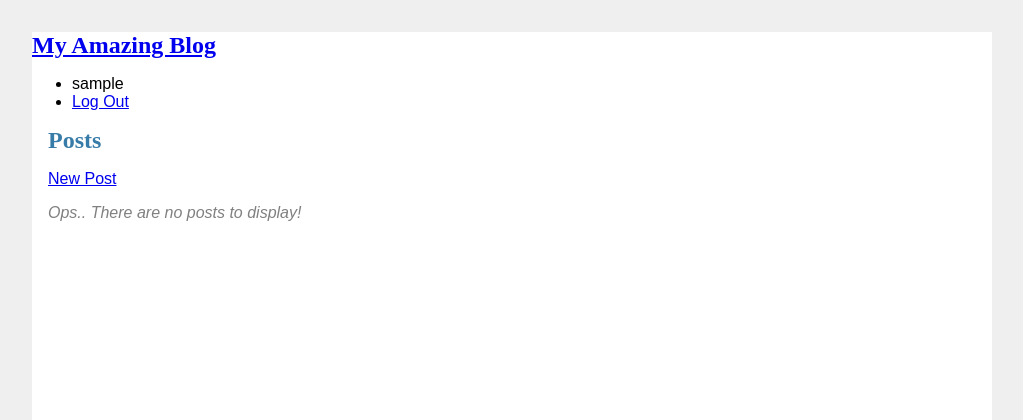
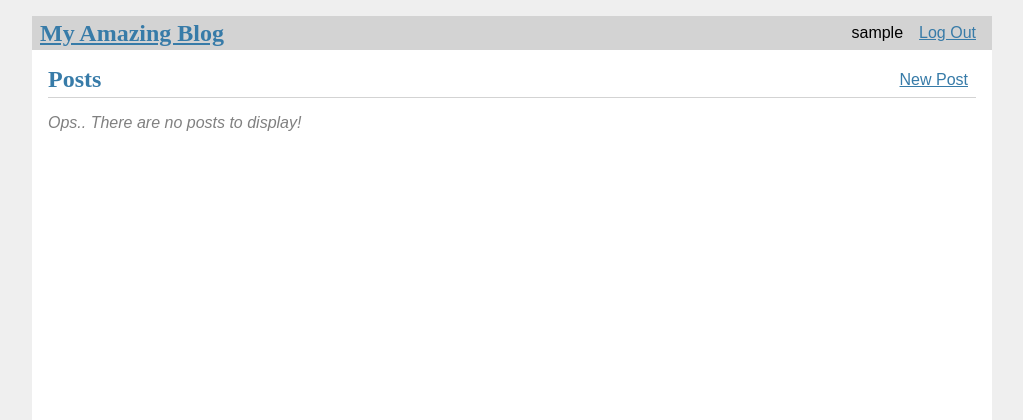
Before and after one commit to romulocraveiro/blogsamsungoceanpython, a Flask app: page / in a window 1280 px wide. Shown: the top 420 px of the page, without its empty margins (128-1151 px from the left). Run offline with Flask 2, Linux system fonts and the light colour scheme; the visitor is signed in with stand-in values (Sample User, id 1); data comes from the database, SQL or seed files in the repository; data that the repository does not hold is empty.

Commit message:
feat: new styles

```diff
--- a/static/style.css
+++ b/static/style.css
@@ -17,6 +17,20 @@ h1{
     margin: 1rem 0;
 }
 
+a {color: #377ba8;}
+
+nav {
+    background: lightgray;
+    display: flex;
+    align-items: center;
+    padding: 0 0.5rem;
+}
+
+nav h1 {
+    flex: auto;
+    margin: 0;
+}
+
 hr{
     border: none;
     border-top: 1px solid lightgray;
@@ -30,6 +44,15 @@ hr{
     flex: auto;
 }
 
+.post > header > div:first-of-type {
+    flex: auto;
+}
+
+.post > header h1 {
+    font-size: 1.5em;
+    margin-bottom: 0;
+}
+
 .post .about{
     color: slategray;
     font-style: italic;
@@ -37,6 +60,10 @@ hr{
 
 .post .body{
     white-space: pre-line;
+}
+
+.content:last-child {
+    margin-bottom: 0;
 }
 
 .no-posts{
@@ -60,3 +87,41 @@ hr{
 .content input{
     margin-bottom: 1em;
 }
+
+input.danger {
+    color: #cc2f2e;
+}
+
+input[type=submit] {
+    align-self: start;min-width: 10em;
+}
+
+.flash {
+    margin: 1em 0;
+    padding: 1em;
+    background: #cae6f6;
+    border: 1px solid #377ba8;
+}
+
+.content > header {
+    border-bottom: 1px solid lightgray;
+    display: flex;
+    align-items: flex-end;
+}
+
+.content > header h1 {
+    flex: auto;
+    margin: 1rem 0 0.25rem 0;
+}
+
+nav ul {
+    display: flex;
+    list-style: none;
+    margin: 0;
+    padding: 0;
+}
+
+nav ul li a, nav ul li span, header .action {
+    display: block;
+    padding: 0.5rem;
+}
```
